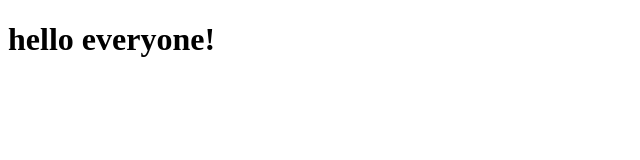
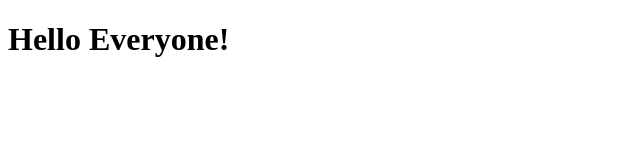
Before and after one commit to pradeep1412/demo1, a plain HTML site: page index.html in a window 1280 px wide. Shown: the whole page, without its empty margins (0-640 px from the left). Drawn offline with Linux system fonts and the light colour scheme.

Commit message:
minor change

```diff
--- a/index.html
+++ b/index.html
@@ -6,6 +6,6 @@
     <title>Demo Page</title>
 </head>
 <body>
-    <h1>hello everyone!</h1>
+    <h1>Hello Everyone!</h1>
 </body>
 </html>
```
